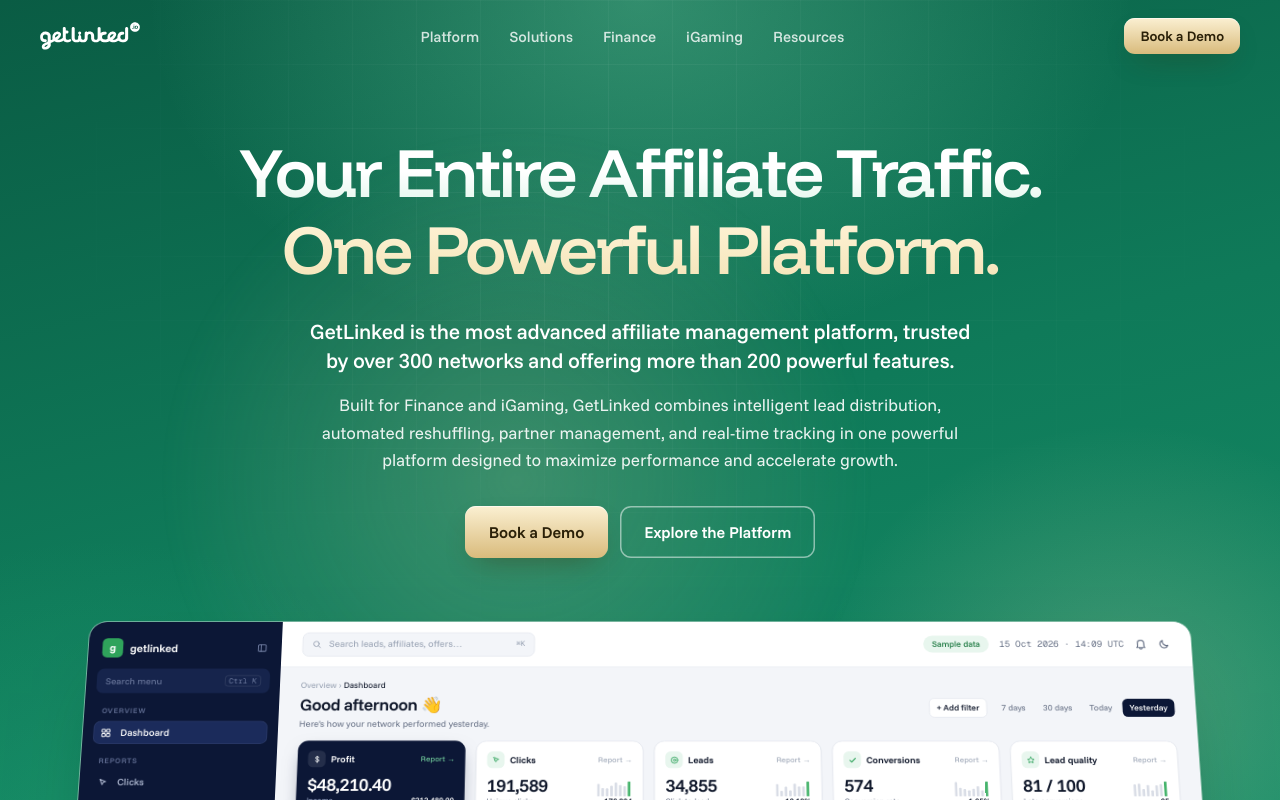
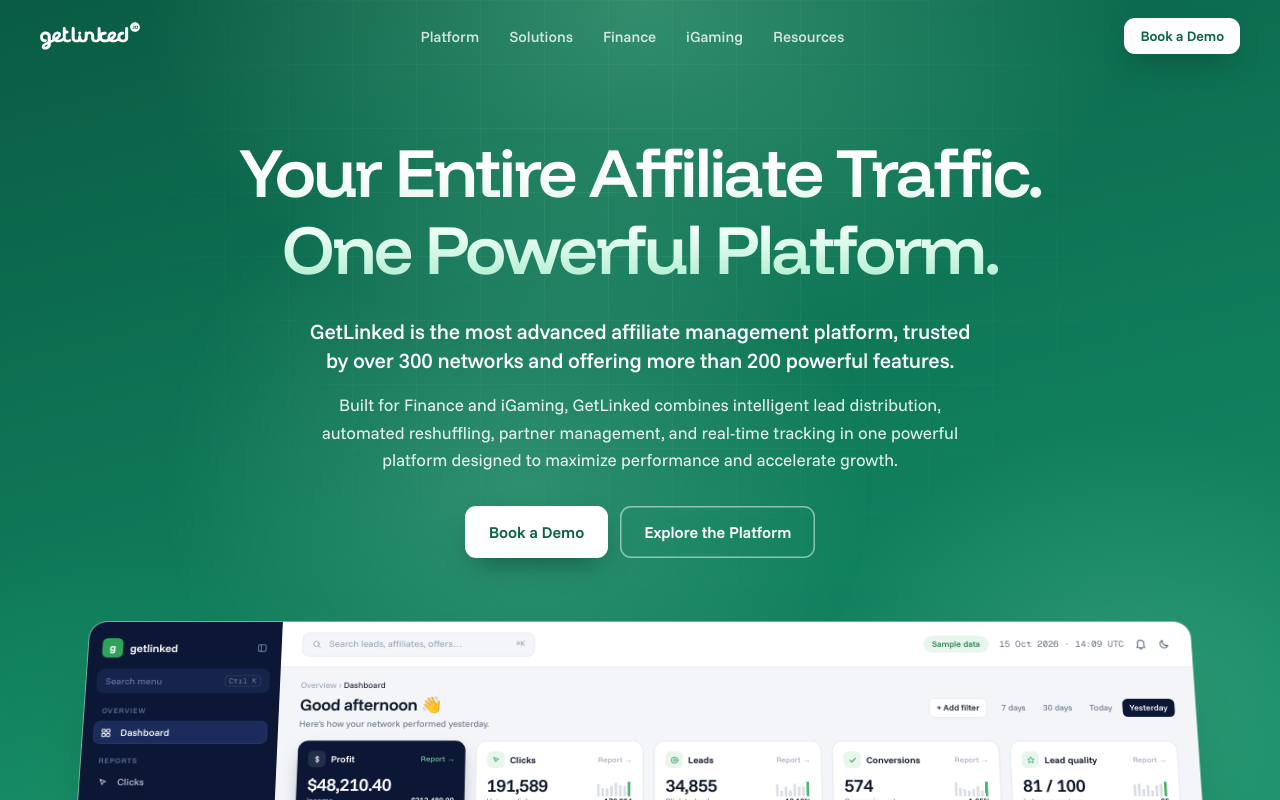
Before and after one commit to liamfriedman02-spec/WhatsApp-sharker, a Next.js app in the folder getlinked-web/: page / in a window 1280 px wide. Shown: the top 800 px of the page. Built offline with nearby package versions, Linux system fonts and the light colour scheme.

Commit message:
Remove the gold accent
Calls to action on the emerald surfaces are white with green text, the
second headline line is a light mint, and the warm glows are mint.

Co-Authored-By: Claude Opus 5.5 <noreply@anthropic.com>
Claude-Session: https://claude.ai/code/session_01M8Ju9E4T28CTfHVEsUH2mz

```diff
--- a/getlinked-web/src/app/globals.css
+++ b/getlinked-web/src/app/globals.css
@@ -1,6 +1,6 @@
 @import 'tailwindcss';
 
-/* GetLinked design tokens: a fresh, light emerald with a champagne-gold accent; pages carry a faint mint tint. */
+/* GetLinked design tokens: a fresh, light emerald; pages carry a faint mint tint. */
 @theme {
   --color-paper: #f2f8f4;
   --color-tint: #def1e6;
@@ -12,8 +12,6 @@
   --color-brand: #0b6448;
   --color-accent: #0e7d5a;
   --color-pale: #d4f1e2;
-  --color-gold: #d9bb7c;
-  --color-gold-hi: #f4e4b8;
   --color-money: #12935f;
   --color-amber: #c77a07;
   --color-violet: #6a4ddb;
@@ -77,18 +75,18 @@
 
 /* ---------- Brand surfaces ---------- */
 
-/* Light emerald with a soft gold light: the hero, the solutions band and the closing call to action. */
+/* Light emerald: the hero, the solutions band and the closing call to action. */
 .brand-surface {
   background:
     radial-gradient(55% 50% at 50% 0%, rgb(140 236 190 / 0.3), transparent 70%),
-    radial-gradient(35% 40% at 88% 70%, rgb(244 228 184 / 0.22), transparent 70%),
+    radial-gradient(35% 40% at 88% 70%, rgb(190 255 225 / 0.16), transparent 70%),
     radial-gradient(40% 45% at 8% 85%, rgb(36 170 120 / 0.35), transparent 70%),
     linear-gradient(165deg, #0a5c44 0%, #0f7a59 45%, #16936b 100%);
 }
 
 /* A slow drifting light over the dark surfaces. */
 .brand-glow {
-  background: radial-gradient(40% 50% at 50% 50%, rgb(244 228 184 / 0.2), transparent 70%);
+  background: radial-gradient(40% 50% at 50% 50%, rgb(210 255 234 / 0.16), transparent 70%);
 }
 
 @media (prefers-reduced-motion: no-preference) {
@@ -106,21 +104,9 @@
   }
 }
 
-/* Champagne gold, for the main call to action on dark surfaces. */
-.btn-gold {
-  background: linear-gradient(180deg, #fbf0d2, var(--color-gold));
-  color: #2a2008;
-  box-shadow:
-    inset 0 1px 0 rgb(255 255 255 / 0.6),
-    0 12px 30px -12px rgb(60 40 0 / 0.45);
-}
-
-.btn-gold:hover {
-  background: linear-gradient(180deg, #fff6de, #e3c78c);
-}
-
-.text-gold-fill {
-  background: linear-gradient(180deg, #fff4d8, var(--color-gold-hi));
+/* A light mint fill for accent words on the emerald surfaces. */
+.text-mint-fill {
+  background: linear-gradient(180deg, #f2fff8 20%, #aeedcd 100%);
   -webkit-background-clip: text;
   background-clip: text;
   color: transparent;
--- a/getlinked-web/src/components/home/FinalCta.tsx
+++ b/getlinked-web/src/components/home/FinalCta.tsx
@@ -15,7 +15,7 @@ export function FinalCta() {
               See tracking, lead distribution, Lead Recycling and reporting set up around the way your network works today.
             </p>
             <div className="mt-10 flex flex-wrap justify-center gap-3">
-              <ButtonLink href={DEMO_URL} variant="gold" size="hero">
+              <ButtonLink href={DEMO_URL} variant="white" size="hero">
                 Book a Demo
               </ButtonLink>
               <ButtonLink href="#platform" variant="outlineLight" size="hero">
--- a/getlinked-web/src/components/home/Hero.tsx
+++ b/getlinked-web/src/components/home/Hero.tsx
@@ -62,7 +62,7 @@ export function Hero() {
         <h1 className="mx-auto max-w-[24ch] font-display text-[clamp(2.25rem,5.4vw,4.5rem)] font-semibold leading-[1.03] tracking-[-0.038em] [text-wrap:balance]">
           {['Your Entire Affiliate Traffic.', 'One Powerful Platform.'].map((line) => (
             <span key={line} className="block overflow-hidden pb-[0.08em]">
-              <span data-line className={`block ${line.startsWith('One') ? 'text-gold-fill' : 'headline-fill'}`}>
+              <span data-line className={`block ${line.startsWith('One') ? 'text-mint-fill' : 'headline-fill'}`}>
                 {line}
               </span>
             </span>
@@ -77,7 +77,7 @@ export function Hero() {
           management, and real-time tracking in one powerful platform designed to maximize performance and accelerate growth.
         </p>
         <div data-intro className="mt-7 flex flex-wrap justify-center gap-3 sm:mt-8">
-          <ButtonLink href={DEMO_URL} variant="gold" size="hero">
+          <ButtonLink href={DEMO_URL} variant="white" size="hero">
             Book a Demo
           </ButtonLink>
           <ButtonLink href="#platform" variant="outlineLight" size="hero">
@@ -107,7 +107,7 @@ export function Hero() {
         <ul className="mt-10 flex flex-wrap justify-center gap-x-7 gap-y-2.5 text-[0.9375rem] font-medium text-muted">
           {HIGHLIGHTS.map((h) => (
             <li key={h} className="flex items-center gap-2">
-              <span aria-hidden="true" className="h-1.5 w-1.5 rounded-full bg-gold" />
+              <span aria-hidden="true" className="h-1.5 w-1.5 rounded-full bg-accent" />
               {h}
             </li>
           ))}
--- a/getlinked-web/src/components/home/Platform.tsx
+++ b/getlinked-web/src/components/home/Platform.tsx
@@ -147,7 +147,7 @@ export function Platform() {
             {FEATURES.map((f) => (
               <li key={f.title} id={f.id} className="group scroll-mt-28 bg-white transition-colors duration-300 hover:bg-paper">
                 <div data-reveal className="flex gap-4 px-5 py-5 sm:block sm:p-7">
-                  <span className="flex h-11 w-11 shrink-0 items-center justify-center rounded-[13px] bg-tint text-accent transition-[background-color,color,transform] duration-300 group-hover:-translate-y-0.5 group-hover:bg-brand group-hover:text-gold-hi">
+                  <span className="flex h-11 w-11 shrink-0 items-center justify-center rounded-[13px] bg-tint text-accent transition-[background-color,color,transform] duration-300 group-hover:-translate-y-0.5 group-hover:bg-brand group-hover:text-white">
                     {f.icon}
                   </span>
                   <span className="block min-w-0">
--- a/getlinked-web/src/components/home/Solutions.tsx
+++ b/getlinked-web/src/components/home/Solutions.tsx
@@ -17,7 +17,7 @@ const VERTICALS = [
     body: 'Track players from the first click to their first deposit, pay every affiliate on the deal you agreed, and see which partners and countries actually make you money.',
     tags: ['Casino', 'Sportsbook'],
     points: ['CPA, RevShare and hybrid deals', 'FTD tracking by postback', 'Affiliate and sub ID reports', 'Profit per affiliate and country'],
-    glow: 'rgb(201 168 101 / 0.2)',
+    glow: 'rgb(36 170 120 / 0.14)',
   },
 ];
 
--- a/getlinked-web/src/components/site/ButtonLink.tsx
+++ b/getlinked-web/src/components/site/ButtonLink.tsx
@@ -1,7 +1,7 @@
 import type { ReactNode } from 'react';
 
-/** primary and outline sit on light backgrounds; gold, white and outlineLight sit on the dark brand surfaces. */
-type Variant = 'primary' | 'outline' | 'gold' | 'white' | 'outlineLight';
+/** primary and outline sit on light backgrounds; white and outlineLight sit on the emerald brand surfaces. */
+type Variant = 'primary' | 'outline' | 'white' | 'outlineLight';
 type Size = 'sm' | 'md' | 'lg' | 'hero';
 
 const base =
@@ -10,7 +10,6 @@ const base =
 const variants: Record<Variant, string> = {
   primary: 'bg-brand text-white shadow-[0_10px_28px_-12px_rgb(11_90_66/0.7)] hover:bg-accent',
   outline: 'bg-white text-ink ring-1 ring-inset ring-line hover:ring-[#b3c4bb]',
-  gold: 'btn-gold',
   white: 'bg-white text-brand shadow-[0_12px_30px_-12px_rgb(2_20_14/0.55)] hover:bg-[#eef6f1]',
   outlineLight: 'text-white ring-[1.5px] ring-inset ring-white/50 hover:bg-white/10 hover:ring-white/80',
 };
--- a/getlinked-web/src/components/site/ConceptBanner.tsx
+++ b/getlinked-web/src/components/site/ConceptBanner.tsx
@@ -7,7 +7,7 @@ export function ConceptBanner() {
   return (
     <>
       <style>{':root{--banner-h:1.75rem}'}</style>
-      <div className="fixed inset-x-0 top-0 z-[60] flex h-7 items-center justify-center bg-gold-hi px-4 text-[0.78rem] font-semibold text-ink">
+      <div className="fixed inset-x-0 top-0 z-[60] flex h-7 items-center justify-center bg-pale px-4 text-[0.78rem] font-semibold text-ink">
         Design preview. Not the live GetLinked website.
       </div>
     </>
--- a/getlinked-web/src/components/site/Navbar.tsx
+++ b/getlinked-web/src/components/site/Navbar.tsx
@@ -66,7 +66,7 @@ export function Navbar() {
         </nav>
 
         <div className="ml-auto flex items-center gap-2 lg:ml-0">
-          <ButtonLink href={DEMO_URL} size="sm" variant={solid ? 'primary' : 'gold'} className="hidden sm:inline-flex">
+          <ButtonLink href={DEMO_URL} size="sm" variant={solid ? 'primary' : 'white'} className="hidden sm:inline-flex">
             Book a Demo
           </ButtonLink>
           <button
```
Also changed, not shown: getlinked-web/src/components/home/Pillars.tsx (+4 -4 lines), 1 other file (tests, documents, lock files or other folders).
